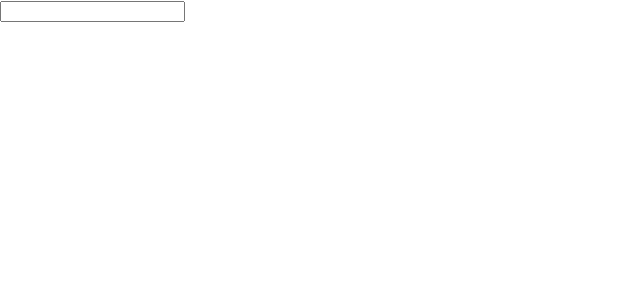
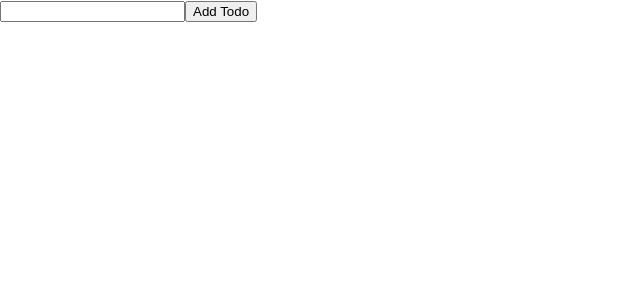
Before and after one commit to JordanAllen08/FrontEndWebSystems, a React (Create React App) app in the folder to-dolist/: page / in a window 1280 px wide. Shown: the top 300 px of the page, without its empty margins (0-640 px from the left). Built offline with nearby package versions, Linux system fonts and the light colour scheme.

Commit message:
Added Todo's
*working towards making the Todo elements

```diff
--- /dev/null
+++ b/to-dolist/src/actions/index.js
@@ -0,0 +1,7 @@
+let nextTodoId = 0;
+
+export const addTodo = text => ({
+    type: 'ADD_TODO',
+    id: nextTodoId++,
+    text
+});
--- a/to-dolist/src/containers/AddTodo.js
+++ b/to-dolist/src/containers/AddTodo.js
@@ -1,14 +1,31 @@
 import React from 'react';
 import { connect } from 'react-redux';
+import { addTodo } from '../actions';
 
 
-const AddTodo = () => {
+const AddTodo = ({ dispatch }) => {
     let input;
 
     return (
         <div>
-            <form>
+            <form
+            onSubmit={
+                e => {
+                    e.preventDefault();
+
+
+                if(!input.value.trim()){
+                    return
+                }
+
+                dispatch(addTodo(input.value));
+                input.value='';
+            }
+
+        }
+    >
                 <input type="text" ref={el => (input = el)} />
+                <button type='submit'>Add Todo</button>
             </form>
         </div>
     );
```
Also changed, not shown: to-dolist/src/reducers/todos.js (added, +17 -0 lines).
